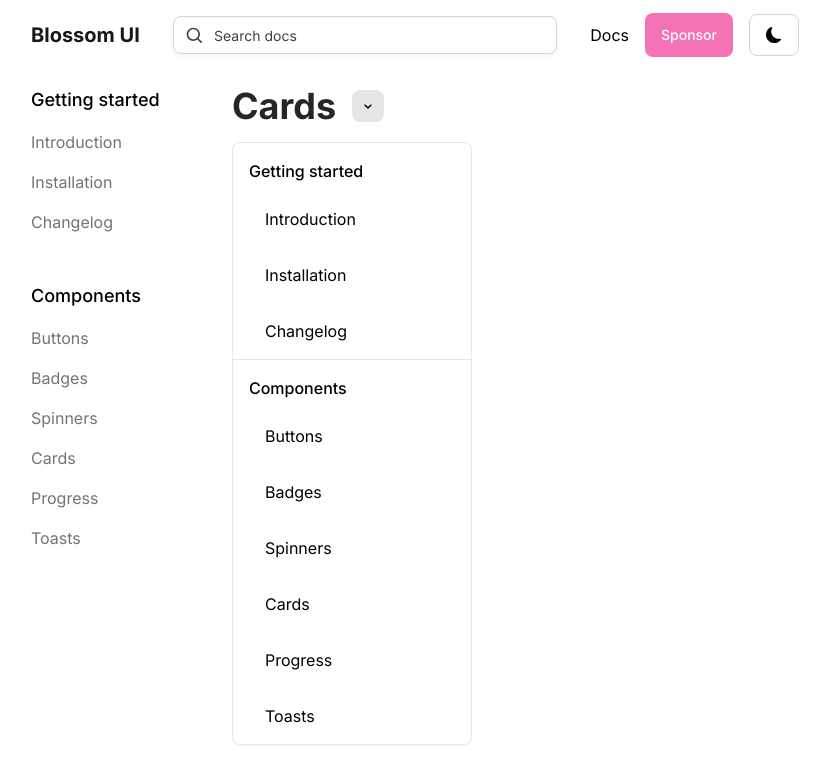
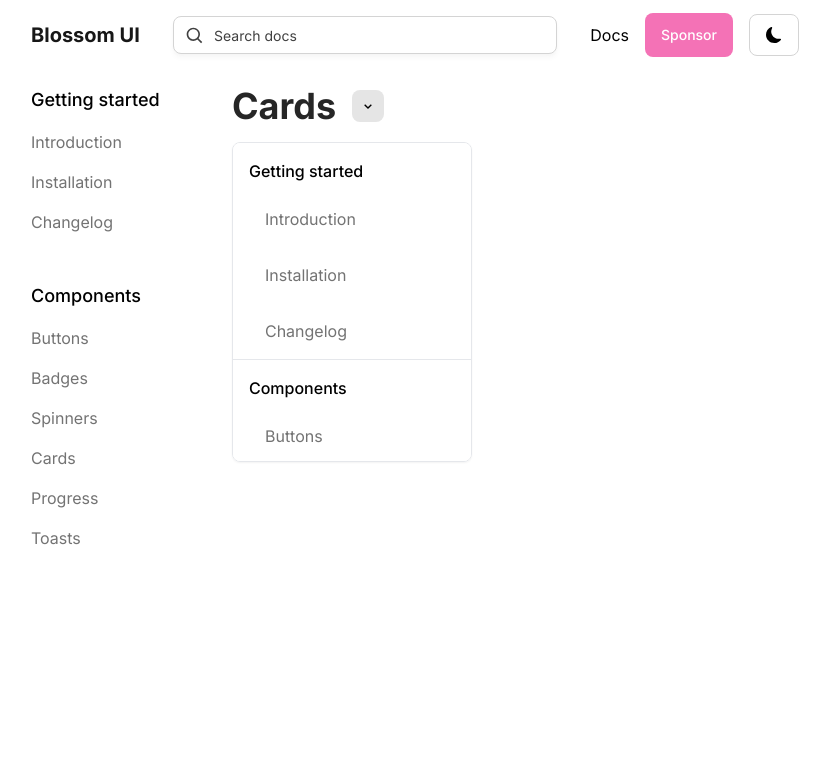
Before and after one commit to juanigarciadev/BlossomUI, a React (Vite) app: page /docs/components/cards in a window 1280 px wide. Both pictures are taken after a click on the element 593 px from the left and 106 px from the top of the page. Shown: the top 784 px of the page, without its empty margins (225-1055 px from the left). Built offline with nearby package versions, Linux system fonts and the light colour scheme.

Commit message:
Fix: Documentation navigator now has scroll in vertical overflow

```diff
--- a/src/components/Docs/DocNav.jsx
+++ b/src/components/Docs/DocNav.jsx
@@ -4,18 +4,18 @@ import { Link } from 'react-router-dom'
 
 const DocNav = () => {
     return (
-        <div className='absolute flex flex-col bg-white border shadow-sm h-auto w-60 rounded-lg z-10 dark:bg-neutral-900 dark:border-neutral-800 xl:hidden lg:flex'>
+        <div className='absolute flex flex-col bg-white border shadow-sm h-80 overflow-scroll overflow-x-hidden w-60 rounded-lg z-10 dark:bg-neutral-900 dark:border-neutral-800 xl:hidden lg:flex'>
             <h3 className='font-medium pl-4 pt-4 pb-2'>Getting started</h3>
             {introduction.map((introduction) => {
                 return (
-                    <Link to={introduction.url} className='pl-8 py-4 hover:bg-neutral-200 dark:hover:bg-neutral-800'>{introduction.name}</Link>
+                    <Link to={introduction.url} className='text-neutral-500 pl-8 py-4 hover:bg-neutral-200 dark:hover:bg-neutral-800'>{introduction.name}</Link>
                 )
             })}
             <hr />
             <h3 className='font-medium pl-4 pt-4 pb-2'>Components</h3>
             {components.map((component) => {
                 return (
-                    <Link to={component.url} className='pl-8 py-4 hover:bg-neutral-200 dark:hover:bg-neutral-800'>{component.name}</Link>
+                    <Link to={component.url} className='text-neutral-500 pl-8 py-4 hover:bg-neutral-200 dark:hover:bg-neutral-800'>{component.name}</Link>
                 )
             })}
         </div>
```
